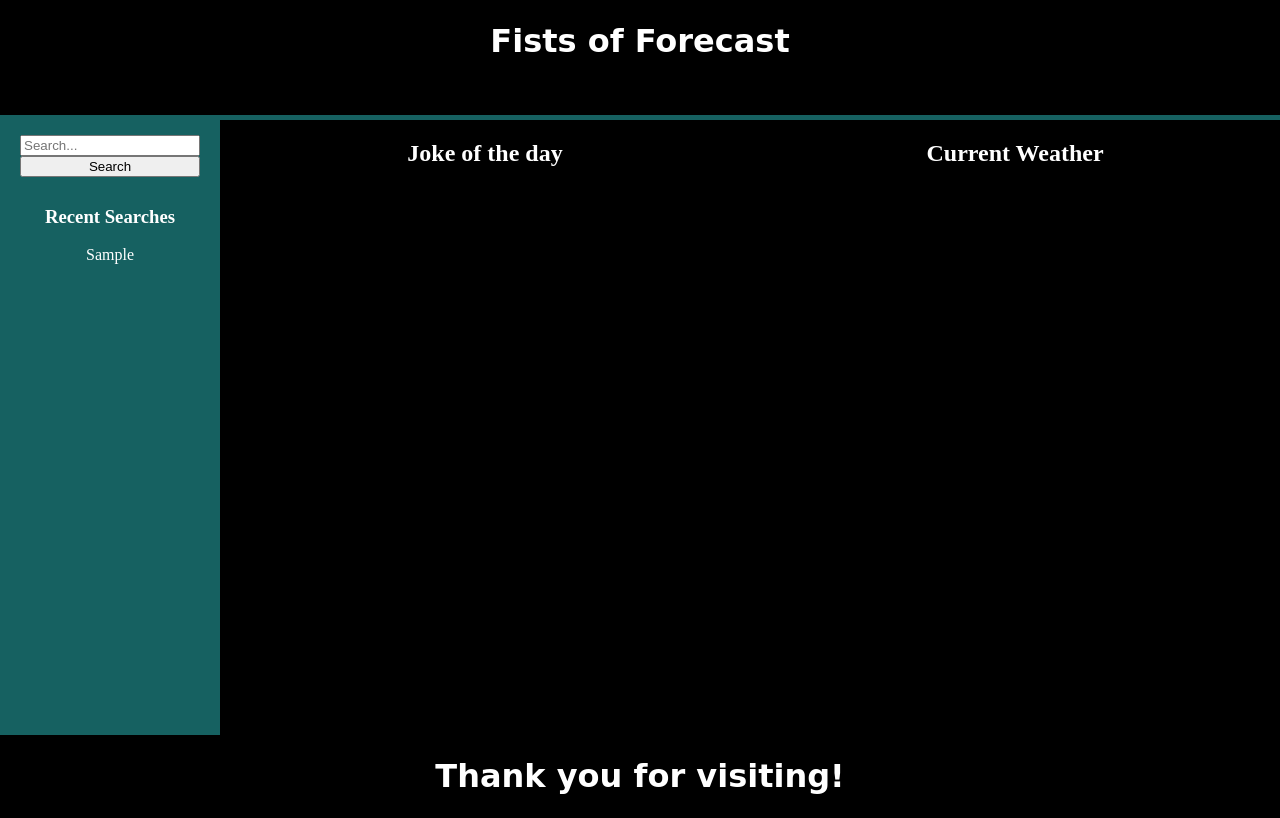
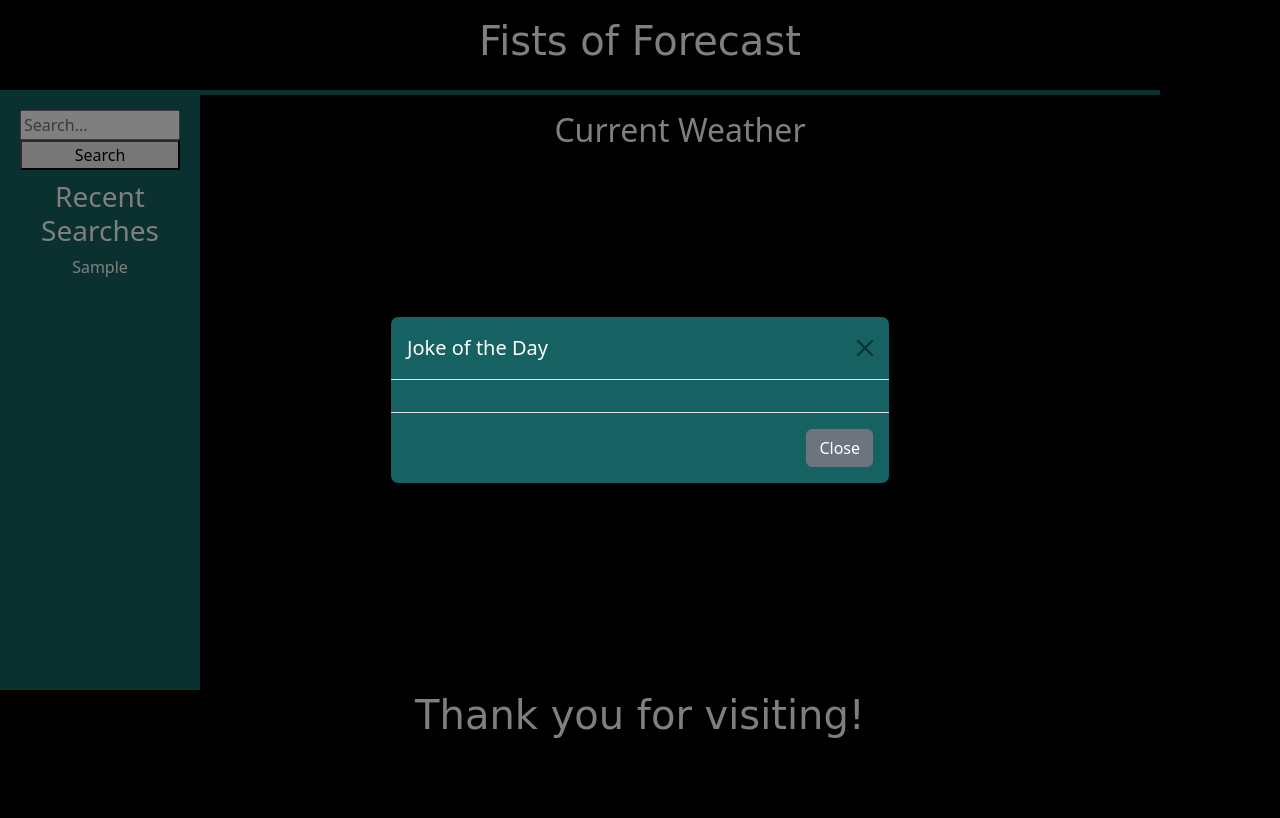
Before and after one commit to Verred01/Fists-of-Forecast, a plain HTML site: page index.html in a window 1280 px wide. Both pictures are taken after typing "Sample" into the empty fields and a click on the button "Search". Drawn offline with nearby package versions, Linux system fonts and the light colour scheme; no server answers.

Commit message:
added modal

```diff
--- a/assets/style.css
+++ b/assets/style.css
@@ -7,7 +7,7 @@
            color: white;
        }
 
-       header, footer {
+       header {
            font-family: cursive;
            background: #000000;
            padding: 1px;
@@ -39,20 +39,9 @@
        .search-box {
            margin-bottom: 5px;
        }
+
        .recent-searches {
-        color: white
-       }
-
-       #chuck-norris-joke {
-           text-wrap: wrap;
-           display: block;
-           width: 75%;
-           height: 100%;
-           text-align: center;
-           border: 5px solid rgb(22, 97, 97);
-           border-bottom: #000000;
-           border-left: #000000;
-           border-right: #000000;
+           color: white
        }
 
        #weatherapicontainer {
@@ -65,3 +54,18 @@
            border-left: #000000;
            border-right: #000000;
        }
+
+       footer {
+           font-family: cursive;
+           background: #000000;
+           padding: 1px;
+           text-align: center;
+       }
+
+       .modal {
+           color: white;
+       }
+
+       .modal-content {
+           background-color: rgb(22, 97, 97);
+       }
--- a/index.html
+++ b/index.html
@@ -4,6 +4,8 @@
 <head>
     <meta charset="UTF-8">
     <meta name="viewport" content="width=device-width, initial-scale=1.0">
+    <link href="https://cdn.jsdelivr.net/npm/bootstrap@5.3.2/dist/css/bootstrap.min.css" rel="stylesheet"
+        integrity="sha384-T3c6CoIi6uLrA9TneNEoa7RxnatzjcDSCmG1MXxSR1GAsXEV/Dwwykc2MPK8M2HN" crossorigin="anonymous">
     <link rel="stylesheet" href="./assets/style.css">
     <title>Fists of Forecast</title>
 </head>
@@ -20,19 +22,18 @@
             <div class="search-area">
 
                 <input id="search-box" type="text" placeholder="Search...">
-                <button id="search-btn" type="submit">Search</button>
+                <button id="search-btn" type="submit" data-bs-toggle="modal"
+                    data-bs-target="#exampleModal">Search</button>
 
             </div>
 
             <h3>Recent Searches</h3>
             <div id="recent-searches"></div>
         </aside>
-        <div id="chuck-norris-joke">
-            <p><h2>Joke of the day</h2></p>
-
-        </div>
         <div id="weatherapicontainer">
-         <p><h2>Current Weather</h2></p>
+            <p>
+            <h2>Current Weather</h2>
+            </p>
             <ul id="weather-info">
                 <ol id="sky" class="weather-details"></ol>
                 <ol id="temp" class="weather-details"></ol>
@@ -45,11 +46,31 @@
             </ul>
         </div>
 
+        <!-- Modal -->
+        <div class="modal fade" id="exampleModal" tabindex="-1" aria-labelledby="exampleModalLabel" aria-hidden="true">
+            <div class="modal-dialog modal-dialog-centered">
+                <div class="modal-content">
+                    <div class="modal-header">
+                        <h1 class="modal-title fs-5" id="exampleModalLabel">Joke of the Day</h1>
+                        <button type="button" class="btn-close" data-bs-dismiss="modal" aria-label="Close"></button>
+                    </div>
+                    <div class="modal-body">
+                        <div id="chuck-norris-joke"></div>
+                    </div>
+                    <div class="modal-footer">
+                        <button type="button" class="btn btn-secondary" data-bs-dismiss="modal">Close</button>
+                    </div>
+                </div>
+            </div>
+        </div>
     </div>
     <footer>
         <h1>Thank you for visiting!</h1>
     </footer>
     <script src="https://code.jquery.com/jquery-3.5.1.min.js"></script>
+    <script src="https://cdn.jsdelivr.net/npm/bootstrap@5.3.2/dist/js/bootstrap.bundle.min.js"
+        integrity="sha384-C6RzsynM9kWDrMNeT87bh95OGNyZPhcTNXj1NW7RuBCsyN/o0jlpcV8Qyq46cDfL"
+        crossorigin="anonymous"></script>
     <script src="./assets/script.js"></script>
 </body>
 
```
Also changed, not shown: 1 other file.
